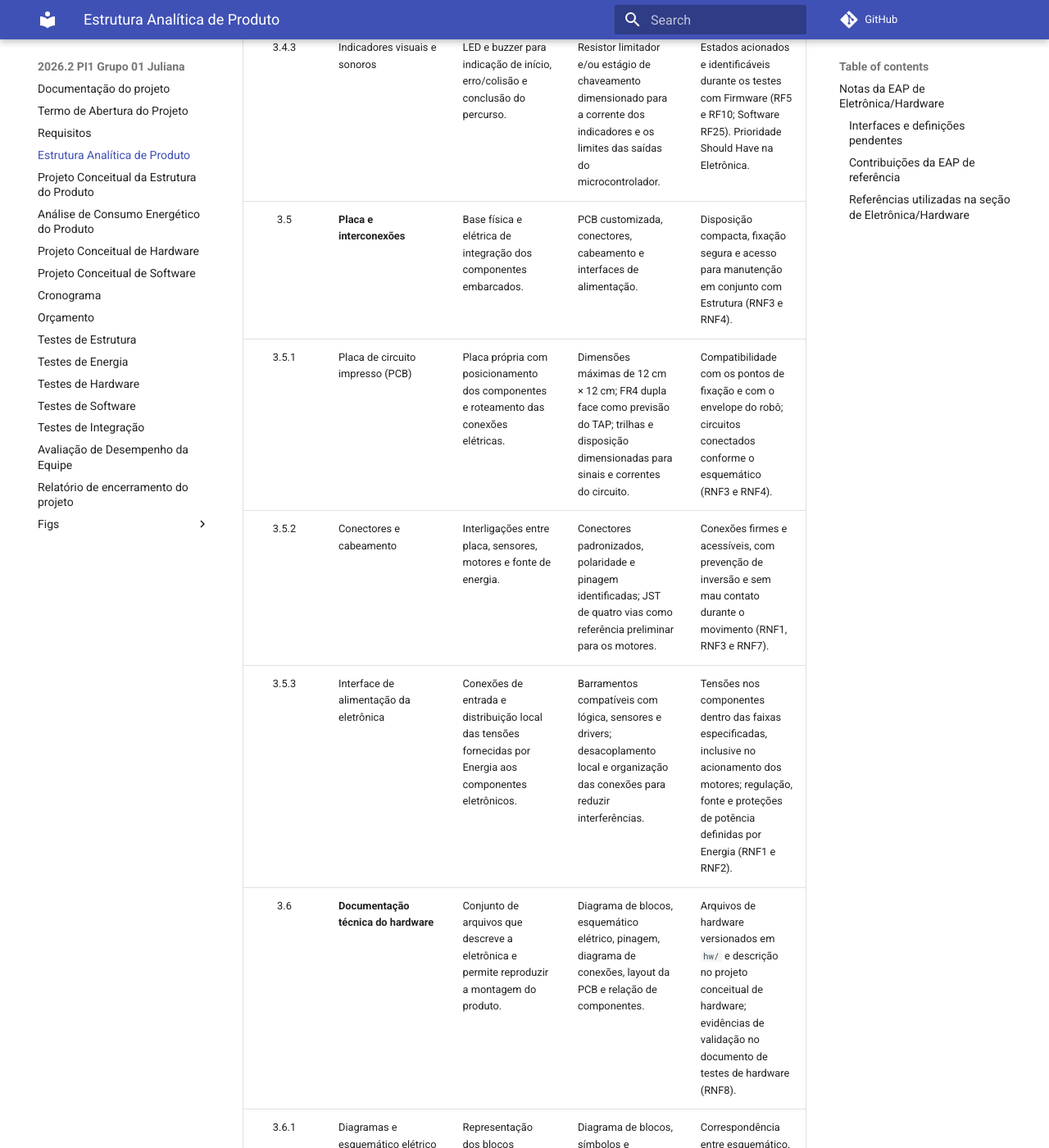
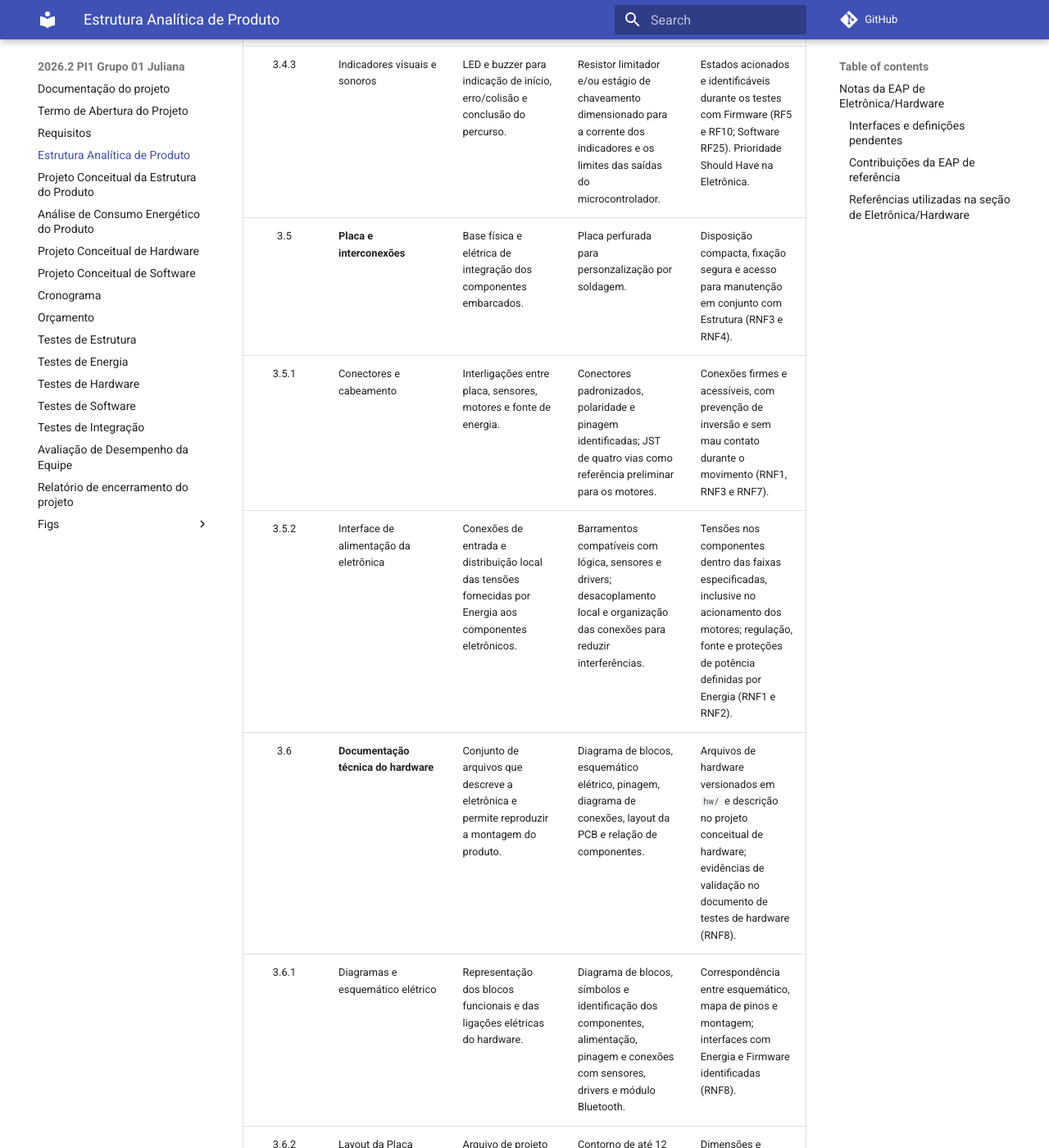
Before and after one commit to fcte-pi1/2026_2_PI1_Grupo01_Juliana, an MkDocs documentation site: the page built from docs/3 - EAP.md, in a window 1280 px wide and 1400 px high, scrolled down 4267 px. Shown: the whole window at 82% size. Built offline with MkDocs 1.6.1 and Material for MkDocs 9.7.7, drawn with Linux system fonts in a browser that asks for light colours; comment, search, counter and statistics services are not loaded; some of the changed text lies outside the part shown.

Commit message:
docs: correção da EAP e submissão da versão final

```diff
--- a/docs/3 - EAP.md
+++ b/docs/3 - EAP.md
@@ -31,13 +31,12 @@
 | 3.4.1 | Módulo Bluetooth de telemetria | Enlace sem fio para envio dos dados do microcontrolador ao dispositivo receptor integrado ao sistema web. | HM-10 BLE 4.0 como referência preliminar do TAP; módulo, alimentação, interface com o microcontrolador e receptor a confirmar. | Envio de dados reais validado de ponta a ponta. Protocolo, formato e conexão do receptor ao backend definidos com Software; navegação autônoma mesmo sem comunicação (RF4; Software RF24 e RNF07). |
 | 3.4.2 | DIP switch de configuração | Interface física para seleção do modo de operação sem reprogramação. | Quatro vias conectadas a entradas digitais com níveis lógicos definidos; tabela de combinações a documentar com Firmware. | Configuração lida antes da corrida, respeitando a restrição de intervenção durante o percurso (RF9; Software RF27). Prioridade Should Have na Eletrônica. |
 | 3.4.3 | Indicadores visuais e sonoros | LED e buzzer para indicação de início, erro/colisão e conclusão do percurso. | Resistor limitador e/ou estágio de chaveamento dimensionado para a corrente dos indicadores e os limites das saídas do microcontrolador. | Estados acionados e identificáveis durante os testes com Firmware (RF5 e RF10; Software RF25). Prioridade Should Have na Eletrônica. |
-| 3.5 | **Placa e interconexões** | Base física e elétrica de integração dos componentes embarcados. | PCB customizada, conectores, cabeamento e interfaces de alimentação. | Disposição compacta, fixação segura e acesso para manutenção em conjunto com Estrutura (RNF3 e RNF4). |
-| 3.5.1 | Placa de circuito impresso (PCB) | Placa própria com posicionamento dos componentes e roteamento das conexões elétricas. | Dimensões máximas de 12 cm × 12 cm; FR4 dupla face como previsão do TAP; trilhas e disposição dimensionadas para sinais e correntes do circuito. | Compatibilidade com os pontos de fixação e com o envelope do robô; circuitos conectados conforme o esquemático (RNF3 e RNF4). |
-| 3.5.2 | Conectores e cabeamento | Interligações entre placa, sensores, motores e fonte de energia. | Conectores padronizados, polaridade e pinagem identificadas; JST de quatro vias como referência preliminar para os motores. | Conexões firmes e acessíveis, com prevenção de inversão e sem mau contato durante o movimento (RNF1, RNF3 e RNF7). |
-| 3.5.3 | Interface de alimentação da eletrônica | Conexões de entrada e distribuição local das tensões fornecidas por Energia aos componentes eletrônicos. | Barramentos compatíveis com lógica, sensores e drivers; desacoplamento local e organização das conexões para reduzir interferências. | Tensões nos componentes dentro das faixas especificadas, inclusive no acionamento dos motores; regulação, fonte e proteções de potência definidas por Energia (RNF1 e RNF2). |
+| 3.5 | **Placa e interconexões** | Base física e elétrica de integração dos componentes embarcados. | Placa perfurada para personzalização por soldagem. | Disposição compacta, fixação segura e acesso para manutenção em conjunto com Estrutura (RNF3 e RNF4). |
+| 3.5.1 | Conectores e cabeamento | Interligações entre placa, sensores, motores e fonte de energia. | Conectores padronizados, polaridade e pinagem identificadas; JST de quatro vias como referência preliminar para os motores. | Conexões firmes e acessíveis, com prevenção de inversão e sem mau contato durante o movimento (RNF1, RNF3 e RNF7). |
+| 3.5.2 | Interface de alimentação da eletrônica | Conexões de entrada e distribuição local das tensões fornecidas por Energia aos componentes eletrônicos. | Barramentos compatíveis com lógica, sensores e drivers; desacoplamento local e organização das conexões para reduzir interferências. | Tensões nos componentes dentro das faixas especificadas, inclusive no acionamento dos motores; regulação, fonte e proteções de potência definidas por Energia (RNF1 e RNF2). |
 | 3.6 | **Documentação técnica do hardware** | Conjunto de arquivos que descreve a eletrônica e permite reproduzir a montagem do produto. | Diagrama de blocos, esquemático elétrico, pinagem, diagrama de conexões, layout da PCB e relação de componentes. | Arquivos de hardware versionados em `hw/` e descrição no projeto conceitual de hardware; evidências de validação no documento de testes de hardware (RNF8). |
 | 3.6.1 | Diagramas e esquemático elétrico | Representação dos blocos funcionais e das ligações elétricas do hardware. | Diagrama de blocos, símbolos e identificação dos componentes, alimentação, pinagem e conexões com sensores, drivers e módulo Bluetooth. | Correspondência entre esquemático, mapa de pinos e montagem; interfaces com Energia e Firmware identificadas (RNF8). |
-| 3.6.2 | Layout da PCB | Arquivo de projeto com a disposição dos componentes e o roteamento das trilhas da placa própria. | Contorno de até 12 cm × 12 cm; posições de conectores e fixações; trilhas de potência e sinais organizadas para reduzir interferência nas leituras. | Dimensões e montagem compatíveis com Estrutura; ligações coerentes com o esquemático; verificação de regras elétricas e de layout documentada, com eventuais exceções justificadas (RNF1, RNF3, RNF4 e RNF8). |
+| 3.6.2 | Layout da Placa Perfurada | Arquivo de projeto com a disposição dos componentes e o roteamento das trilhas da placa própria. | Contorno de até 12 cm × 12 cm; posições de conectores e fixações; trilhas de potência e sinais organizadas para reduzir interferência nas leituras. | Dimensões e montagem compatíveis com Estrutura; ligações coerentes com o esquemático; verificação de regras elétricas e de layout documentada, com eventuais exceções justificadas (RNF1, RNF3, RNF4 e RNF8). |
 | 3.6.3 | Relação de componentes e compatibilidade elétrica | Registro dos componentes selecionados, incluindo microcontrolador, drivers e demais circuitos integrados da placa. | Referência no esquemático, modelo, quantidade, função, tensão de operação, corrente de consumo ou de acionamento e níveis de sinal aplicáveis; folhas de dados dos fabricantes como suporte. | Componentes identificados e compatíveis entre si e com a alimentação; limites elétricos e térmicos registrados para orientar montagem, orçamento e testes (RF7, RNF2, RNF8 e RNF9). |
 | 4 | **Sub-sistema: Software** | | | |
 | 4.1 | Controle | | | |
```
Also changed, not shown: other parts of docs/3 - EAP.md (+1 -1 lines).
